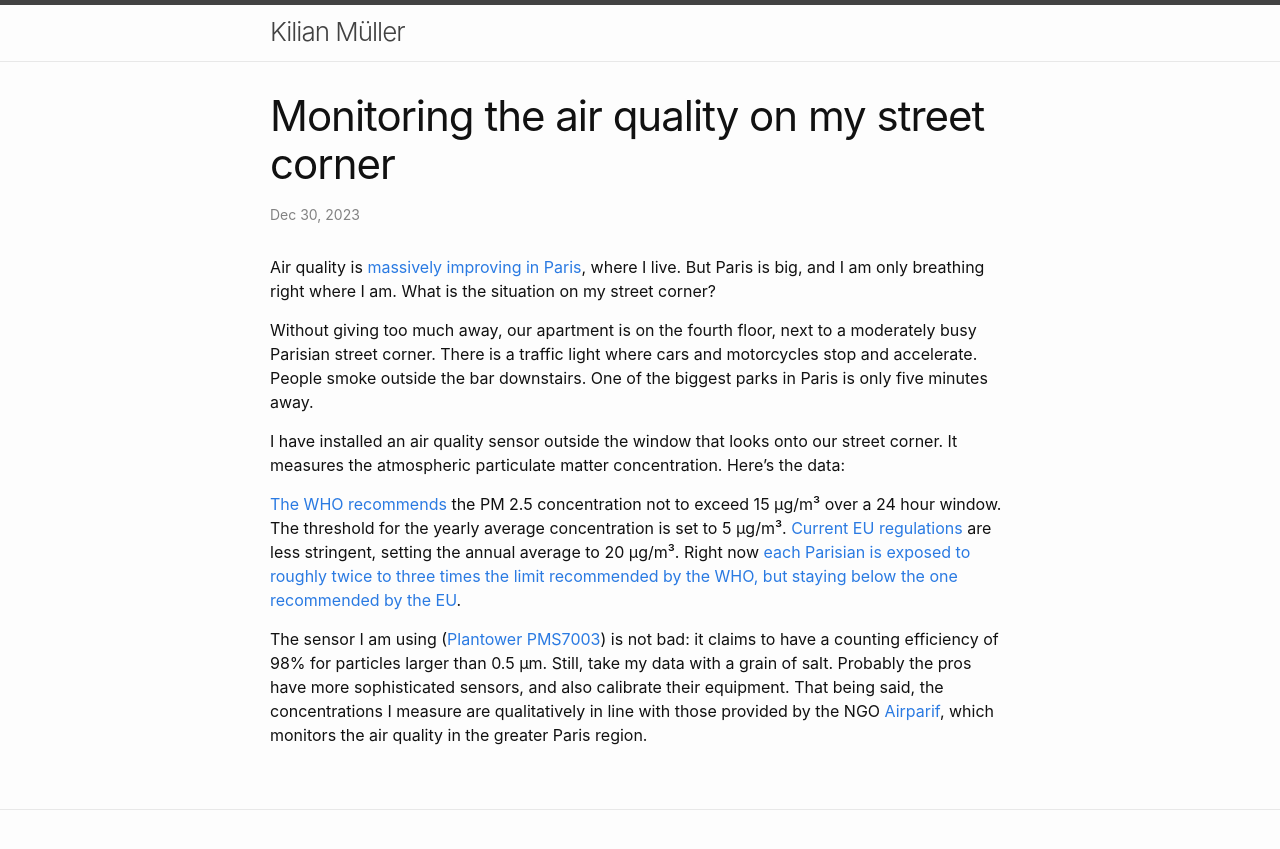
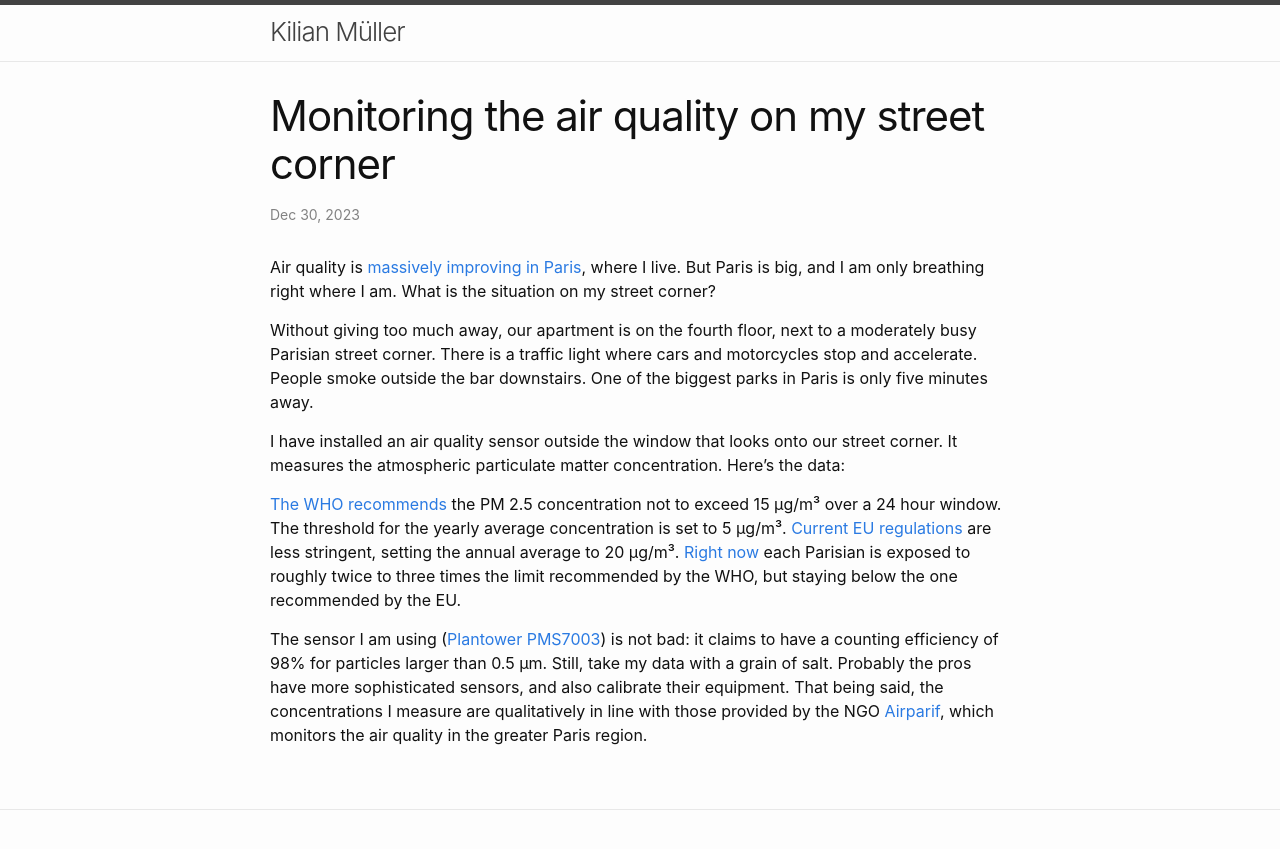
Before and after one commit to kilianmuller/kilianmuller.github.io, a Jekyll site: the page built from _posts/2023-12-30-Air-Quality-On-My-Street-Corner.md, in a window 1280 px wide. Shown: the top 849 px of the page. Built offline with Jekyll 4.4.1, drawn with Linux system fonts in a browser that asks for light colours; nearby versions of some CDN libraries; a script that is not in the unit is left out.

Commit message:
Change another link.

```diff
--- a/_posts/2023-12-30-Air-Quality-On-My-Street-Corner.md
+++ b/_posts/2023-12-30-Air-Quality-On-My-Street-Corner.md
@@ -78,6 +78,6 @@ function getUserColorScheme() {
 <div id="myDiv"></div>
 
 
-[The WHO recommends](https://www.who.int/publications/i/item/9789240034228) the PM 2.5 concentration not to exceed 15 μg/m³ over a 24 hour window. The threshold for the yearly average concentration is set to 5 μg/m³. [Current EU regulations](https://environment.ec.europa.eu/topics/air/air-quality/eu-air-quality-standards_en) are less stringent, setting the annual average to 20 μg/m³. Right now [each Parisian is exposed to roughly twice to three times the limit recommended by the WHO, but staying below the one recommended by the EU](https://airparif.asso.fr/surveiller-la-pollution/bilan-et-cartes-annuels-de-pollution).
+[The WHO recommends](https://www.who.int/publications/i/item/9789240034228) the PM 2.5 concentration not to exceed 15 μg/m³ over a 24 hour window. The threshold for the yearly average concentration is set to 5 μg/m³. [Current EU regulations](https://environment.ec.europa.eu/topics/air/air-quality/eu-air-quality-standards_en) are less stringent, setting the annual average to 20 μg/m³. [Right now](https://airparif.asso.fr/surveiller-la-pollution/bilan-et-cartes-annuels-de-pollution) each Parisian is exposed to roughly twice to three times the limit recommended by the WHO, but staying below the one recommended by the EU.
 
 The sensor I am using ([Plantower PMS7003](PMS7003)) is not bad: it claims to have a counting efficiency of 98% for particles larger than 0.5 μm. Still, take my data with a grain of salt. Probably the pros have more sophisticated sensors, and also calibrate their equipment. That being said, the concentrations I measure are qualitatively in line with those provided by the NGO [Airparif](https://airparif.asso.fr), which monitors the air quality in the greater Paris region.
```
